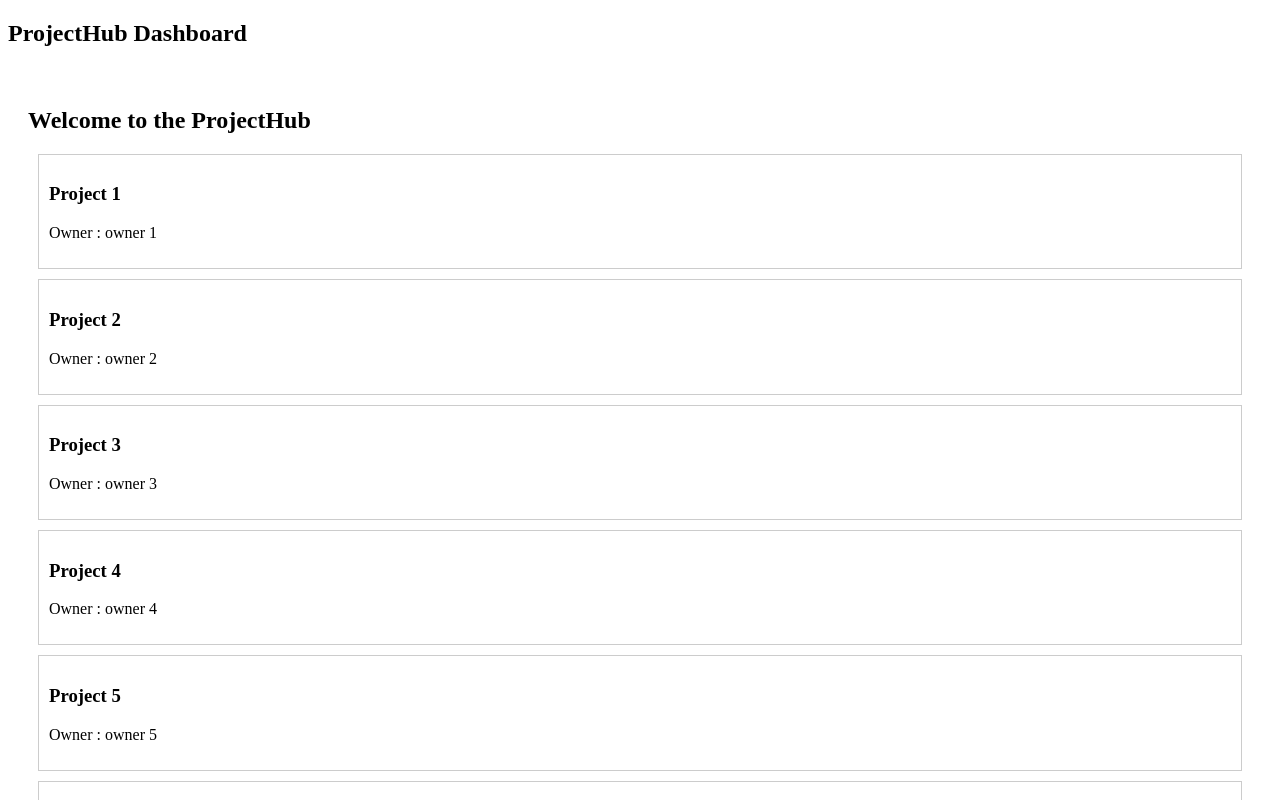
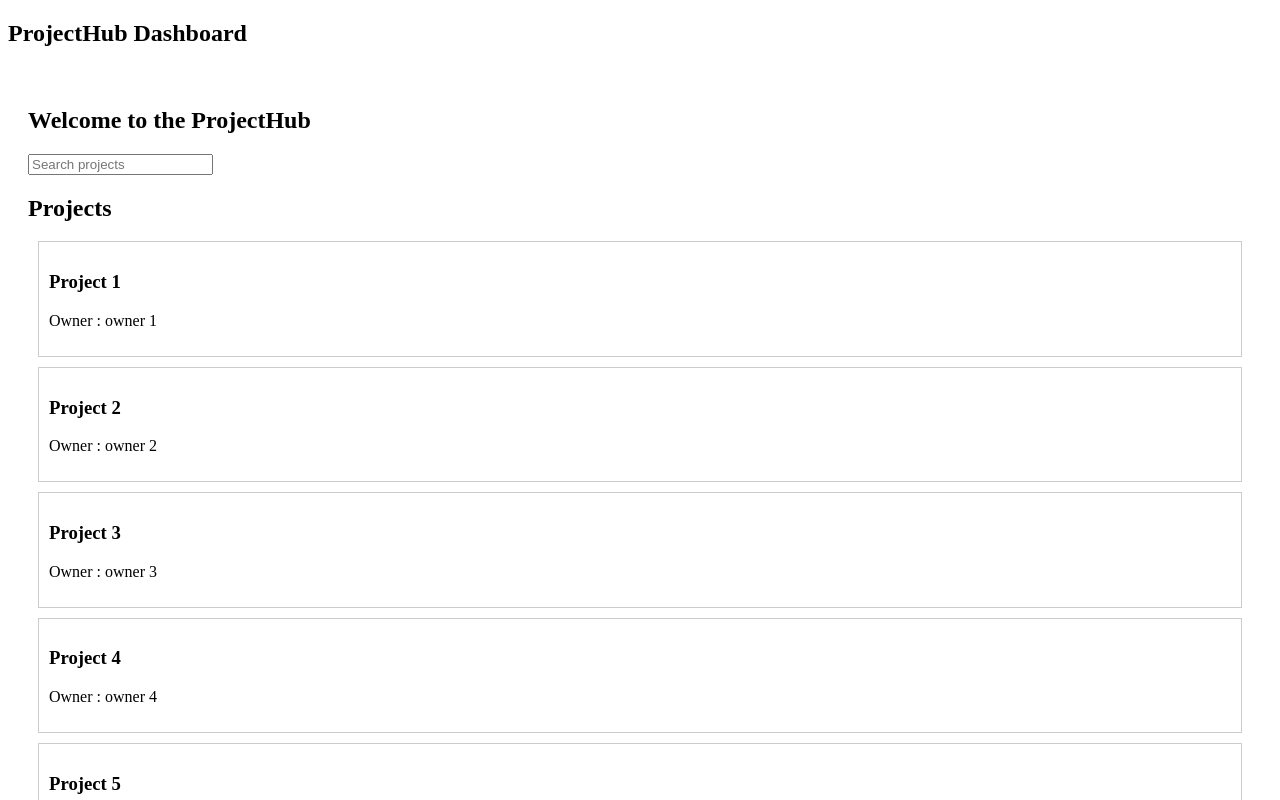
Before and after one commit to Jonny12341234641/projectHub, a React (Vite) app in the folder projecthub/: page / in a window 1280 px wide. Shown: the top 800 px of the page. Built offline with nearby package versions, Linux system fonts and the light colour scheme.

Commit message:
feat: implement search functionality in App component

```diff
--- a/projecthub/src/App.jsx
+++ b/projecthub/src/App.jsx
@@ -1,3 +1,5 @@
+import React from "react";
+import { useState } from "react";
 import Navbar from "./components/layout/Navbar.jsx"
 import ProjectCard from "./components/projects/ProjectCard.jsx"
 
@@ -16,6 +18,10 @@ const initialProjects = [
 ];
 
 function App(){
+
+    const [projects, setProjects] = useState(initialProjects);
+    const [searchItem, setSearchItem] = useState("");
+
     return(
         <div>
             <Navbar title={"ProjectHub Dashboard"}/>
@@ -23,7 +29,18 @@ function App(){
             <div>
                 <main style={{padding : '20px'}}>
                     <h2>Welcome to the ProjectHub</h2>
+
+                    <input
+                        type="text"
+                        placeholder="Search projects"
+                        value={searchItem}
+                        onChange={(e) => setSearchTerm(e.target.value)}
+                    >
+                    </input>
                     {/* We loop through the array and create a card for each item */}
+
+                    <h2>Projects</h2>
+
                     {initialProjects.map((project) => (
                         <ProjectCard
                             key={project.id}
```
